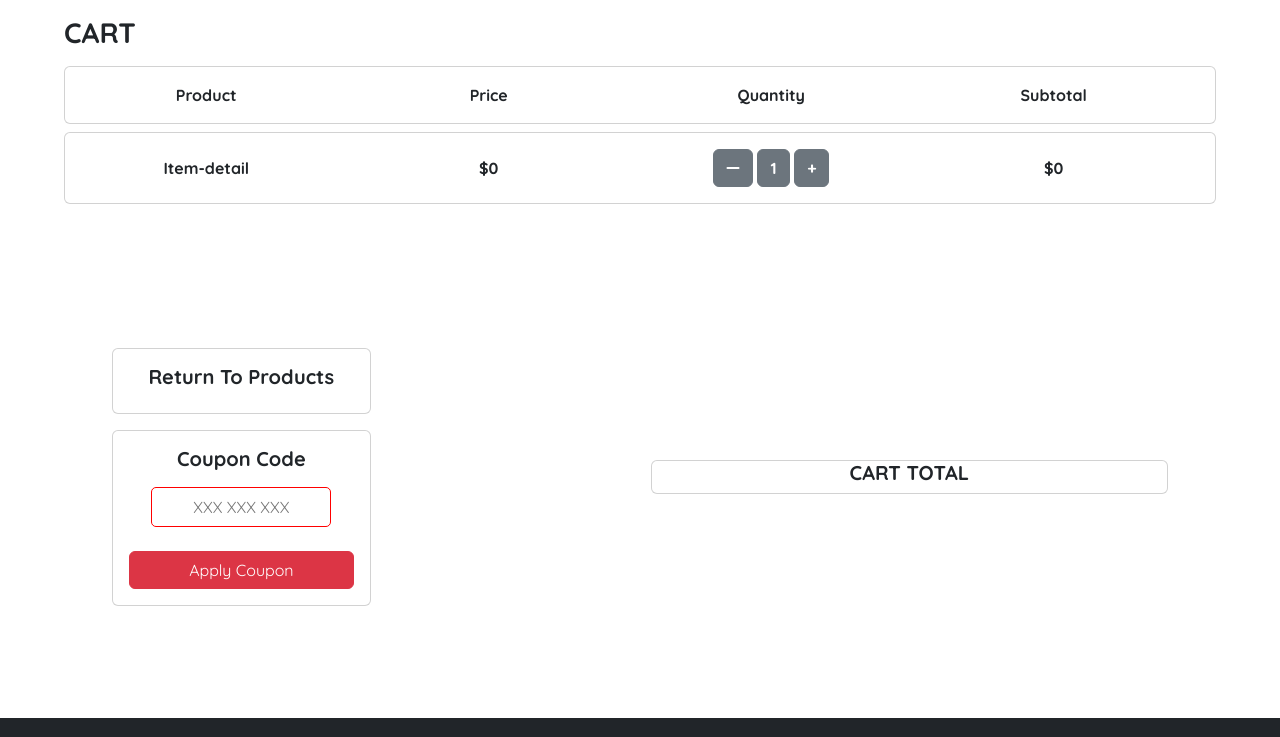
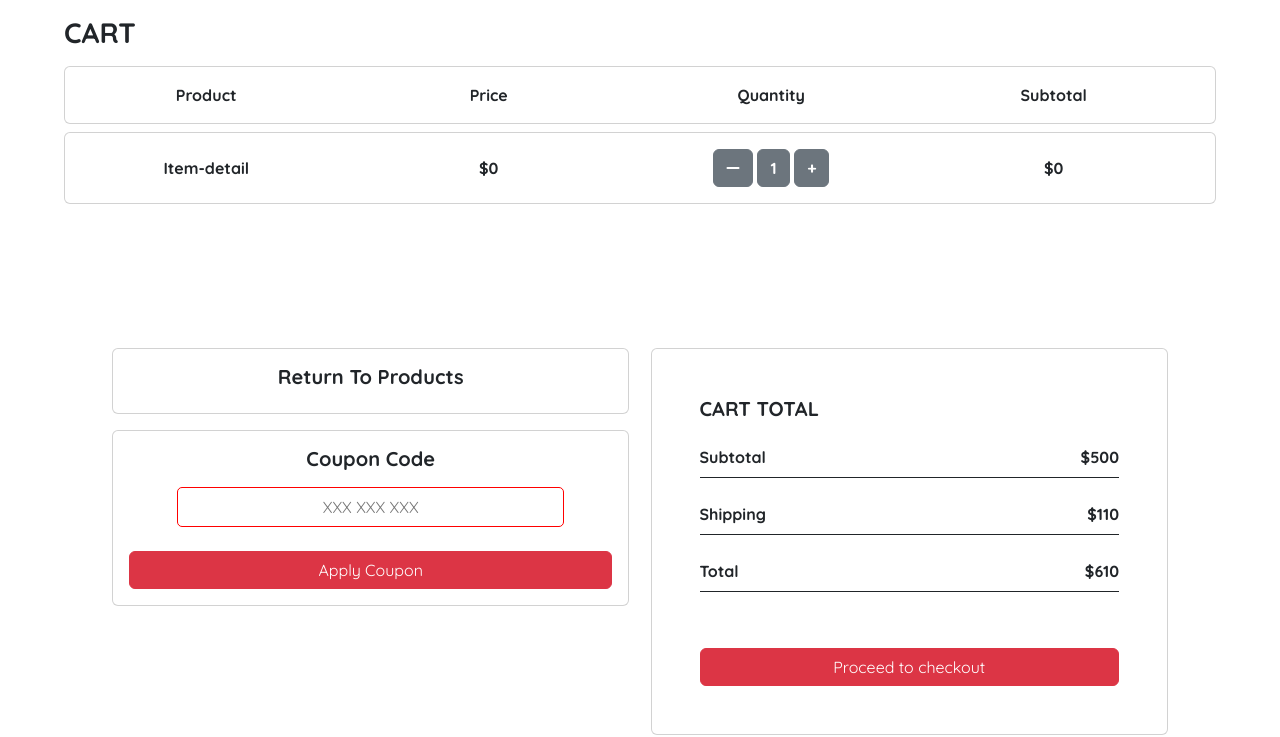
Before and after one commit to kngDaveed/express-stores, a plain HTML site: page cart.html in a window 1280 px wide. Shown: the part 72-809 px from the top of the page. Drawn offline with nearby package versions, Linux system fonts and the light colour scheme; a script that the page names is missing.

Commit message:
last dated pages on project

```diff
--- a/cart.html
+++ b/cart.html
@@ -133,14 +133,14 @@
     <section class="text-dark hero-section text-center">
 
 
-      <div class="dsplay">
+      <div class="dsplay align-items-start">
 
-        <div class="dspl-items">
-          <div class="card p-3 rounded w-50 text-center">
+        <div class="dspl-items mb-4">
+          <div class="card p-3 rounded w-50-md text-center">
             <h5 class="fw-bold">Return To Products</h5>
           </div>
 
-          <div class="card p-3 rounded w-50 mt-3 text-center">
+          <div class="card p-3 rounded w-50-md mt-3 text-center">
             <h5 class="fw-bold">Coupon Code</h5>
 
             <input
@@ -153,10 +153,25 @@
         </div>
 
         <div class="dspl-items">
-          <div class="card text-center">
+          <div class="card text-start p-5">
             <h5 class="fw-bold">CART TOTAL</h5>
 
-            <div class="d-flex align-items-center justify-content-between"></div>
+            <div class="d-flex align-items-center justify-content-between py-2 my-2 fw-bold border-bottom border-1 border-dark">
+                <span class="">Subtotal</span>
+                <span class="">$500</span>
+            </div>
+
+            <div class="d-flex align-items-center justify-content-between py-2 my-2 fw-bold border-bottom border-1 border-dark">
+                <span class="">Shipping</span>
+                <span class="">$110</span>
+            </div>
+
+            <div class="d-flex align-items-center justify-content-between py-2 my-2 fw-bold border-bottom border-1 border-dark">
+                <span class="">Total</span>
+                <span class="">$610</span>
+            </div>
+
+            <button class="btn btn-danger mt-5"> Proceed to checkout</button>
           </div>
         </div>
       </div>
```
Also changed, not shown: profile.html (+9 -1 lines), wishlist.html (+8 -2 lines).
